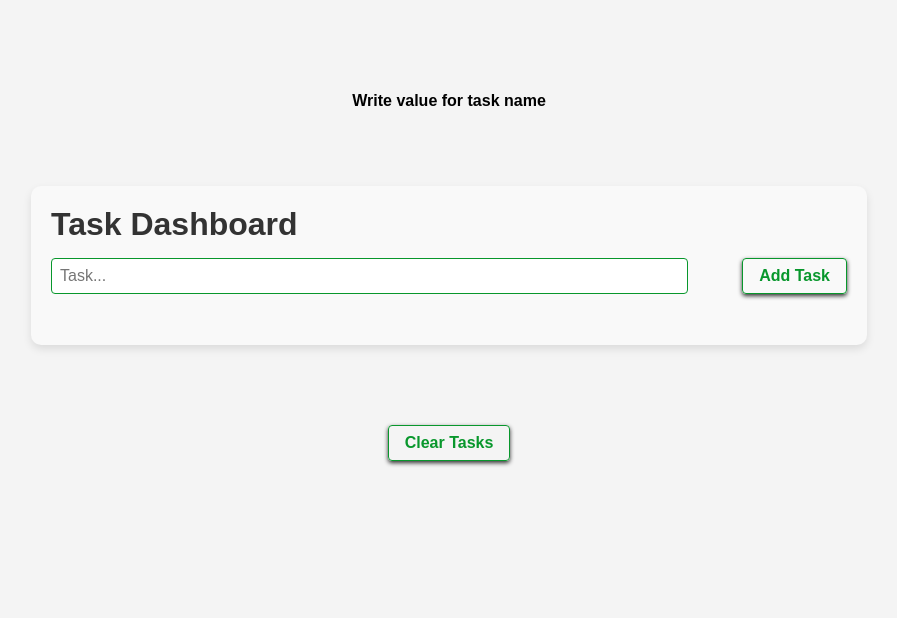
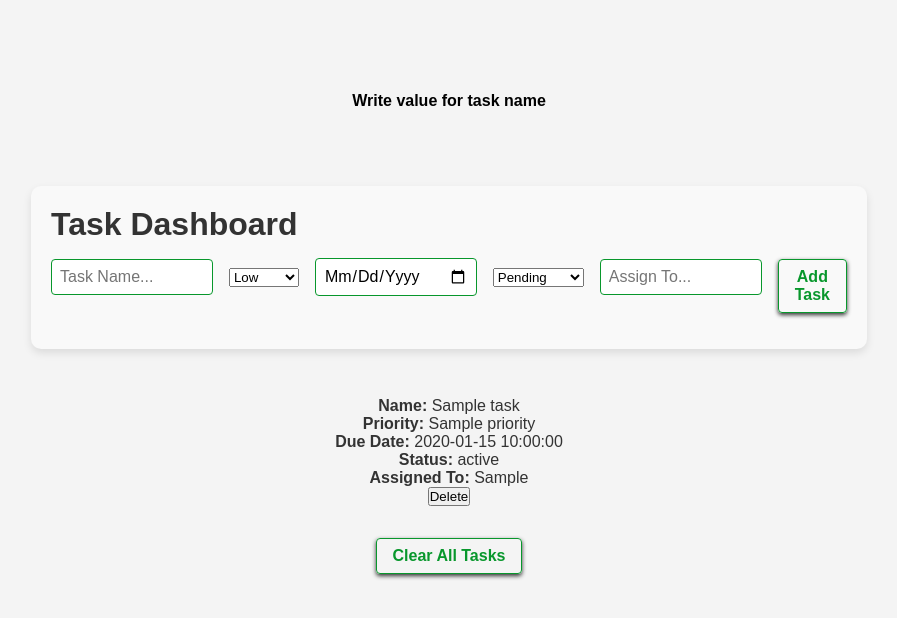
Before and after one commit to stewari23/TaskManager, a Flask app: template templates/dashboard.html in a window 1280 px wide. Shown: the part 58-676 px from the top of the page, without its empty margins (191-1088 px from the left). Run offline with Flask 2, Linux system fonts and the light colour scheme; the template is opened without the code that fills it: most values are stand-ins (such as "Sample title", 1, 10 or a date in 2020); some libraries are stand-ins or nearby versions.

Commit message:
Added features for managing tasks

```diff
--- a/src/app.py
+++ b/src/app.py
@@ -1,4 +1,4 @@
-from flask import Flask, flash, redirect, render_template, request, url_for
+from flask import Flask, flash, jsonify, redirect, render_template, request, url_for
 
 
 
@@ -9,6 +9,9 @@ app = Flask(
 )
 
 app.secret_key = 'a_random_secret_key_12345'
+
+tasks = []
+
 
 
 @app.route('/')
@@ -44,9 +47,26 @@ def signup():
 
     return render_template('signup.html')
 
-@app.route('/dashboard')
+@app.route('/dashboard', methods=['GET', 'POST'])
 def dashboard():
-    return render_template('dashboard.html')
+    if request.method == 'POST':
+        task = {
+            "name": request.form.get('name'),
+            "priority": request.form.get('priority'),
+            "due_date": request.form.get('due_date'),
+            "status": request.form.get('status'),
+            "assigned_to": request.form.get('assigned_to')
+        }
+        tasks.append(task)
+        return jsonify({"message": "Task added successfully", "tasks": tasks})
+    return render_template('dashboard.html', tasks=tasks)
+
+@app.route('/delete_task', methods=['POST'])
+def delete_task():
+    task_name = request.form.get('name')
+    global tasks
+    tasks = [task for task in tasks if task['name'] != task_name]
+    return jsonify({"message": "Task deleted successfully", "tasks": tasks})
 
 if __name__ == "__main__":
     app.run(debug=True)
--- a/static/dashboard.js
+++ b/static/dashboard.js
@@ -1,6 +1,10 @@
 // DOM Elements
 const form = document.getElementById("dashboard-form");
 const taskInput = document.getElementById("task-input");
+const priorityInput = document.getElementById("priority-input");
+const dueDateInput = document.getElementById("due-date-input");
+const statusInput = document.getElementById("status-input");
+const assignedToInput = document.getElementById("assigned-to-input");
 const taskList = document.getElementsByClassName("dashboard-task-list")[0];
 const response = document.getElementsByClassName("dashboard-response")[0];
 const addTaskButton = document.getElementById("add-task");
@@ -16,12 +20,17 @@ const getTasks = function (dashboardTasks) {
 
     // Render each task in the task list
     dashboardTasks.forEach((task, index) => {
-        taskList.insertAdjacentHTML("beforeend",
+        taskList.insertAdjacentHTML(
+            "beforeend",
             `
             <div class="dashboard-task">
                 <div class="dashboard-task-info">
                     <h6 class="dashboard-task-index">${index + 1}</h6>
-                    <p class="dashboard-task-name">${task}</p>
+                    <p><strong>Name:</strong> ${task.name}</p>
+                    <p><strong>Priority:</strong> ${task.priority}</p>
+                    <p><strong>Due Date:</strong> ${task.due_date}</p>
+                    <p><strong>Status:</strong> ${task.status}</p>
+                    <p><strong>Assigned To:</strong> ${task.assigned_to}</p>
                 </div>
                 <div class="dashboard-task-icons">
                     <i class="far fa-check-circle complete-task"></i>
@@ -32,7 +41,7 @@ const getTasks = function (dashboardTasks) {
             `
         );
         // Handle task events (completed, edit, delete)
-        handleTask(task);
+        handleTask(task.name);
     });
 };
 
@@ -42,35 +51,45 @@ const handleTask = function (taskName) {
 
     tasks.forEach((task) => {
         // Match the task name (case-insensitive)
-        if (task.querySelector(".dashboard-task-name").textContent.trim().toLowerCase() === taskName.trim().toLowerCase()) {
-
+        if (
+            task
+                .querySelector("p:first-of-type")
+                .textContent.trim()
+                .toLowerCase()
+                .includes(taskName.trim().toLowerCase())
+        ) {
             // Completed event: toggle completion status
-            task.querySelector(".complete-task").addEventListener("click", function() {
-                const taskIndex = task.querySelector(".dashboard-task-index");
-                const taskNameElement = task.querySelector(".dashboard-task-name");
-
-                // Toggle "completed" class
-                taskIndex.classList.toggle("completed");
-                taskNameElement.classList.toggle("completed");
+            task.querySelector(".complete-task").addEventListener("click", function () {
+                task.classList.toggle("completed");
             });
 
             // Edit event: pre-fill task input and remove the task from the list
-            task.querySelector(".edit-task").addEventListener("click", function() {
+            task.querySelector(".edit-task").addEventListener("click", function () {
                 addTaskButton.innerHTML = "Edit Task"; // Change button text
-                taskInput.value = taskName; // Pre-fill input with task name
-                taskList.removeChild(task); // Remove task from UI
 
-                // Remove task from the dashboardTasks array
-                dashboardTasks = dashboardTasks.filter((t) => t !== taskName);
+                // Find the task object and pre-fill the inputs
+                const taskToEdit = dashboardTasks.find(
+                    (t) => t.name.toLowerCase() === taskName.toLowerCase()
+                );
+
+                taskInput.value = taskToEdit.name;
+                priorityInput.value = taskToEdit.priority;
+                dueDateInput.value = taskToEdit.due_date;
+                statusInput.value = taskToEdit.status;
+                assignedToInput.value = taskToEdit.assigned_to;
+
+                // Remove task from the list
+                dashboardTasks = dashboardTasks.filter((t) => t.name !== taskName);
                 setLocalStorage(dashboardTasks); // Save updated tasks
+                getTasks(dashboardTasks); // Re-render tasks
             });
 
             // Delete event: confirm and delete the task
-            task.querySelector(".delete-task").addEventListener("click", function() {
+            task.querySelector(".delete-task").addEventListener("click", function () {
                 if (confirm("Are you sure you want to delete this task?")) {
-                    taskList.removeChild(task); // Remove task from UI
-                    dashboardTasks = dashboardTasks.filter((t) => t !== taskName); // Remove from array
+                    dashboardTasks = dashboardTasks.filter((t) => t.name !== taskName); // Remove from array
                     setLocalStorage(dashboardTasks); // Save updated tasks
+                    getTasks(dashboardTasks); // Re-render tasks
                 }
             });
         }
@@ -78,31 +97,43 @@ const handleTask = function (taskName) {
 };
 
 // Add task to the list and save to localStorage
-form.addEventListener("submit", function(e) {
+form.addEventListener("submit", function (e) {
     e.preventDefault(); // Prevent form submission
 
-    const taskName = taskInput.value.trim();
+    const task = {
+        name: taskInput.value.trim(),
+        priority: priorityInput.value,
+        due_date: dueDateInput.value,
+        status: statusInput.value,
+        assigned_to: assignedToInput.value.trim(),
+    };
 
-    if (taskName.length === 0) {
-        sendResponse("Please enter a task", "red"); // Show error response
-    } else {
-        dashboardTasks.push(taskName); // Add task to array
-        addTaskButton.innerHTML = "Add Task"; // Reset button text
-        setLocalStorage(dashboardTasks); // Save to localStorage
-        getTasks(dashboardTasks); // Re-render tasks
-        sendResponse("Task added to dashboard", "green"); // Show success response
+    if (!task.name) {
+        sendResponse("Please enter a task name", "red"); // Show error response
+        return;
     }
 
-    taskInput.value = ""; // Clear task input field
+    dashboardTasks.push(task); // Add task to array
+    addTaskButton.innerHTML = "Add Task"; // Reset button text
+    setLocalStorage(dashboardTasks); // Save to localStorage
+    getTasks(dashboardTasks); // Re-render tasks
+    sendResponse("Task added to dashboard", "green"); // Show success response
+
+    // Clear form inputs
+    taskInput.value = "";
+    priorityInput.value = "Low";
+    dueDateInput.value = "";
+    statusInput.value = "Pending";
+    assignedToInput.value = "";
 });
 
 // Save tasks to localStorage
-const setLocalStorage = function(dashboardTasks) {
+const setLocalStorage = function (dashboardTasks) {
     localStorage.setItem("dashboardTasks", JSON.stringify(dashboardTasks));
 };
 
 // Load tasks from localStorage and display them
-const getLocalStorage = function() {
+const getLocalStorage = function () {
     const dashboardStorage = localStorage.getItem("dashboardTasks");
 
     if (dashboardStorage === null || dashboardStorage === "undefined") {
@@ -129,16 +160,10 @@ function sendResponse(text, className) {
 }
 
 // Clear all tasks when the clear button is clicked
-clearTasksButton.addEventListener("click", function() {
+clearTasksButton.addEventListener("click", function () {
     if (confirm("Are you sure you want to clear all tasks?")) {
-        const tasks = taskList.querySelectorAll(".dashboard-task");
-
-        // Remove all tasks from the UI
-        tasks.forEach((task) => {
-            taskList.removeChild(task);
-        });
-
         dashboardTasks = []; // Clear tasks array
         setLocalStorage(dashboardTasks); // Save empty tasks array
+        getTasks(dashboardTasks); // Clear UI
     }
 });
--- a/templates/dashboard.html
+++ b/templates/dashboard.html
@@ -26,20 +26,41 @@
     <div class="dashboard-container">
         <header class="dashboard-response dashboard-alert">Write value for task name</header>
 
-        <form id="dashboard-form">
+        <form id="dashboard-form" method="post" action="/dashboard">
             <h3>Task Dashboard</h3>
             <div class="dashboard-input-group">
-                <input type="text" id="task-input" placeholder="Task...">
+                <input type="text" id="task-input" name="name" placeholder="Task Name..." required>
+                <select id="priority-input" name="priority">
+                    <option value="Low">Low</option>
+                    <option value="Medium">Medium</option>
+                    <option value="High">High</option>
+                </select>
+                <input type="date" id="due-date-input" name="due_date" required>
+                <select id="status-input" name="status">
+                    <option value="Pending">Pending</option>
+                    <option value="In Progress">In Progress</option>
+                    <option value="Completed">Completed</option>
+                </select>
+                <input type="text" id="assigned-to-input" name="assigned_to" placeholder="Assign to..." required>
                 <button id="add-task" class="dashboard-button" type="submit">Add Task</button>
             </div>
         </form>
 
         <div class="dashboard-task-container">
             <div class="dashboard-task-list">
+                {% for task in tasks %}
+                    <div class="task-item">
+                        <p><strong>Name:</strong> {{ task.name }}</p>
+                        <p><strong>Priority:</strong> {{ task.priority }}</p>
+                        <p><strong>Due Date:</strong> {{ task.due_date }}</p>
+                        <p><strong>Status:</strong> {{ task.status }}</p>
+                        <p><strong>Assigned To:</strong> {{ task.assigned_to }}</p>
+                        <button class="delete-task-button" data-name="{{ task.name }}">Delete</button>
+                    </div>
+                {% endfor %}
             </div>
-            <button type="button" id="clear-tasks" class="dashboard-button">Clear Tasks</button>
+            <button type="button" id="clear-tasks" class="dashboard-button">Clear All Tasks</button>
         </div>
-    </div>
 
     <script src="{{ url_for('static', filename='dashboard.js') }}"></script>
 </body>
```
